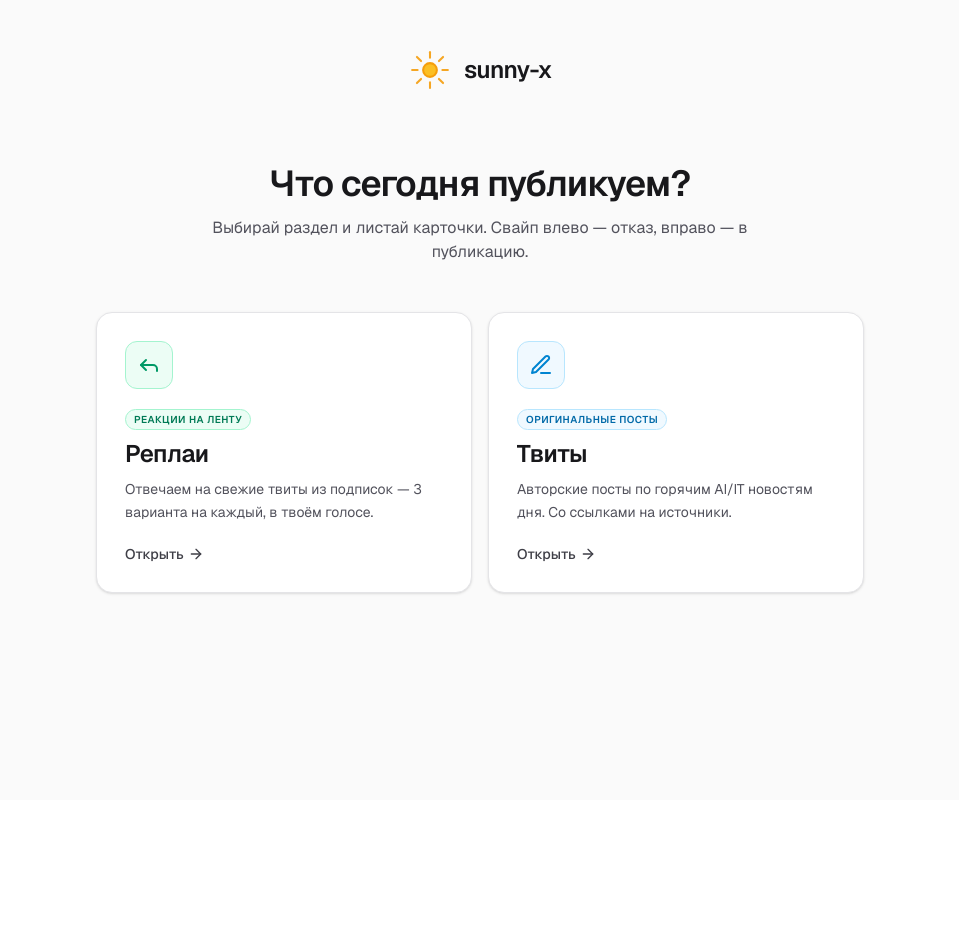
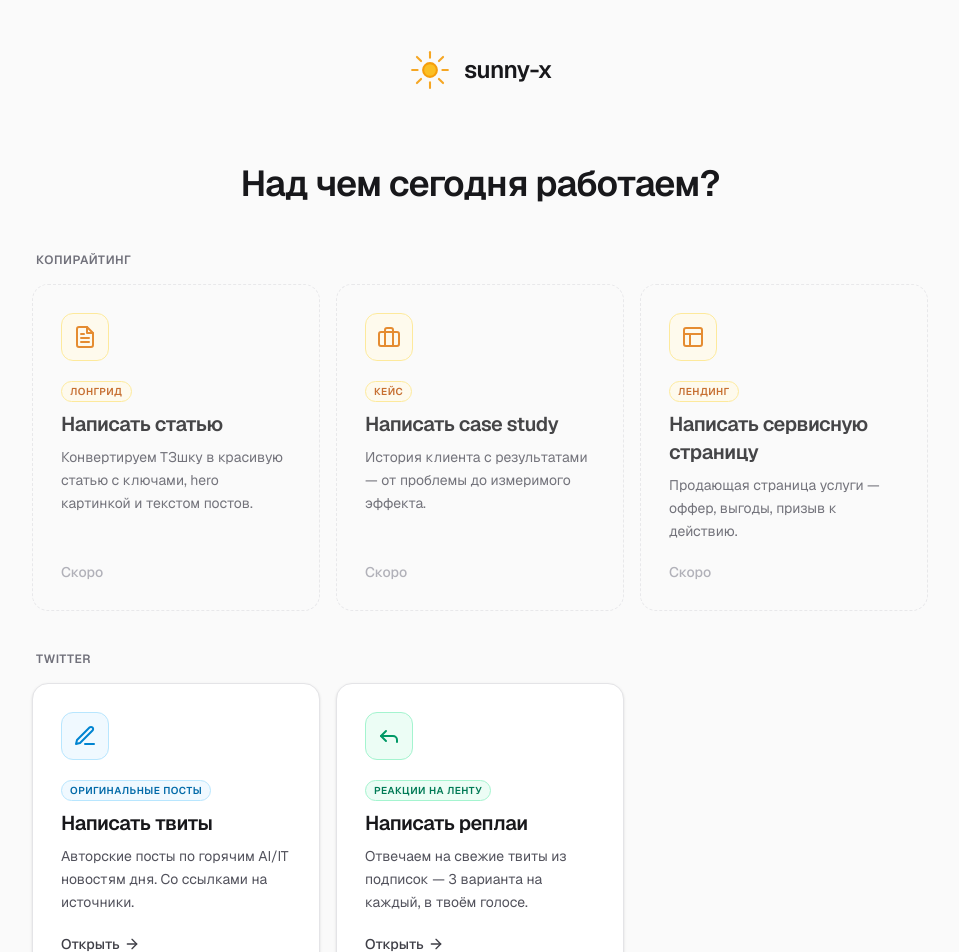
Before and after one commit to MaksimLysakou/sunny-x, a Next.js app: page / in a window 1280 px wide. Shown: the top 952 px of the page, without its empty margins (160-1119 px from the left). Before the commit the page ends 800 px from the top, so only its background shows below. Built offline with nearby package versions, Linux system fonts and the light colour scheme.

Commit message:
change home page

```diff
--- a/app/page.tsx
+++ b/app/page.tsx
@@ -8,38 +8,95 @@ export default function Home() {
     <main className="min-h-screen flex flex-col items-center justify-start gap-12 p-6 sm:p-10 bg-zinc-50 text-zinc-900">
       <Header />
 
-      <section className="w-full max-w-3xl flex flex-col items-center text-center gap-3 mt-6">
+      <section className="w-full max-w-4xl flex flex-col items-center text-center gap-3 mt-6">
         <h2 className="text-3xl sm:text-4xl font-semibold tracking-tight">
-          Что сегодня публикуем?
+          Над чем сегодня работаем?
         </h2>
-        <p className="text-sm sm:text-base text-zinc-600 max-w-xl">
-          Выбирай раздел и листай карточки. Свайп влево — отказ, вправо — в публикацию.
-        </p>
       </section>
 
-      <section className="w-full max-w-3xl grid grid-cols-1 sm:grid-cols-2 gap-4">
-        <ModeCard
+      <div className="w-full max-w-4xl flex flex-col gap-10">
+        <Group title="Копирайтинг">
+          <WorkCard
+            accent="amber"
+            eyebrow="Лонгрид"
+            title="Написать статью"
+            description="Конвертируем ТЗшку в красивую статью с ключами, hero картинкой и текстом постов."
+            icon={<ArticleIcon />}
+            comingSoon
+          />
+          <WorkCard
+            accent="amber"
+            eyebrow="Кейс"
+            title="Написать case study"
+            description="История клиента с результатами — от проблемы до измеримого эффекта."
+            icon={<CaseIcon />}
+            comingSoon
+          />
+          <WorkCard
+            accent="amber"
+            eyebrow="Лендинг"
+            title="Написать сервисную страницу"
+            description="Продающая страница услуги — оффер, выгоды, призыв к действию."
+            icon={<ServiceIcon />}
+            comingSoon
+          />
+        </Group>
+
+        <Group title="Twitter">
+          <WorkCard
+            href="/posts"
+            accent="sky"
+            eyebrow="Оригинальные посты"
+            title="Написать твиты"
+            description="Авторские посты по горячим AI/IT новостям дня. Со ссылками на источники."
+            icon={<PostIcon />}
+          />
+          <WorkCard
             href="/replies"
             accent="emerald"
             eyebrow="Реакции на ленту"
-          title="Реплаи"
+            title="Написать реплаи"
             description="Отвечаем на свежие твиты из подписок — 3 варианта на каждый, в твоём голосе."
             icon={<ReplyIcon />}
           />
-        <ModeCard
-          href="/posts"
-          accent="sky"
-          eyebrow="Оригинальные посты"
-          title="Твиты"
-          description="Авторские посты по горячим AI/IT новостям дня. Со ссылками на источники."
-          icon={<PostIcon />}
+        </Group>
+
+        <Group title="Утилиты">
+          <WorkCard
+            href="https://sunny-md.lysakou.dev/"
+            external
+            accent="violet"
+            eyebrow="Форматирование"
+            title="Отформатировать markdown"
+            description="Привести markdown в порядок — заголовки, списки, отступы."
+            icon={<MarkdownIcon />}
           />
-      </section>
+        </Group>
+      </div>
     </main>
   );
 }
 
-type Accent = "emerald" | "sky";
+function Group({
+  title,
+  children,
+}: {
+  title: string;
+  children: React.ReactNode;
+}) {
+  return (
+    <section className="flex flex-col gap-4">
+      <h3 className="text-xs uppercase tracking-wider font-semibold text-zinc-500 px-1">
+        {title}
+      </h3>
+      <div className="grid grid-cols-1 sm:grid-cols-2 lg:grid-cols-3 gap-4">
+        {children}
+      </div>
+    </section>
+  );
+}
+
+type Accent = "emerald" | "sky" | "amber" | "violet";
 
 const ACCENT: Record<
   Accent,
@@ -57,17 +114,33 @@ const ACCENT: Record<
     iconBg: "bg-sky-50 border-sky-200",
     iconText: "text-sky-600",
   },
+  amber: {
+    badge: "text-amber-700 bg-amber-50 border-amber-200",
+    ring: "hover:border-amber-300 hover:shadow-amber-100/60",
+    iconBg: "bg-amber-50 border-amber-200",
+    iconText: "text-amber-600",
+  },
+  violet: {
+    badge: "text-violet-700 bg-violet-50 border-violet-200",
+    ring: "hover:border-violet-300 hover:shadow-violet-100/60",
+    iconBg: "bg-violet-50 border-violet-200",
+    iconText: "text-violet-600",
+  },
 };
 
-function ModeCard({
+function WorkCard({
   href,
+  external,
+  comingSoon,
   accent,
   eyebrow,
   title,
   description,
   icon,
 }: {
-  href: string;
+  href?: string;
+  external?: boolean;
+  comingSoon?: boolean;
   accent: Accent;
   eyebrow: string;
   title: string;
@@ -75,11 +148,9 @@ function ModeCard({
   icon: React.ReactNode;
 }) {
   const a = ACCENT[accent];
-  return (
-    <Link
-      href={href}
-      className={`group relative flex flex-col gap-5 rounded-2xl bg-white border border-zinc-200 shadow-sm p-6 sm:p-7 transition-all hover:shadow-md ${a.ring}`}
-    >
+
+  const inner = (
+    <>
       <div
         className={`w-12 h-12 rounded-xl border flex items-center justify-center ${a.iconBg} ${a.iconText}`}
       >
@@ -91,11 +162,16 @@ function ModeCard({
         >
           {eyebrow}
         </div>
-        <h3 className="text-2xl font-semibold tracking-tight text-zinc-900">
+        <h4 className="text-xl font-semibold tracking-tight text-zinc-900">
           {title}
-        </h3>
+        </h4>
         <p className="text-sm text-zinc-600 leading-relaxed">{description}</p>
       </div>
+      {comingSoon ? (
+        <div className="flex items-center gap-1 text-sm font-medium text-zinc-400 mt-auto">
+          Скоро
+        </div>
+      ) : (
         <div className="flex items-center gap-1 text-sm font-medium text-zinc-700 mt-auto">
           Открыть
           <svg
@@ -108,10 +184,50 @@ function ModeCard({
             className="w-4 h-4 transition-transform group-hover:translate-x-0.5"
             aria-hidden="true"
           >
+            {external ? (
+              <>
+                <path d="M18 13v6a2 2 0 0 1-2 2H5a2 2 0 0 1-2-2V8a2 2 0 0 1 2-2h6" />
+                <polyline points="15 3 21 3 21 9" />
+                <line x1="10" y1="14" x2="21" y2="3" />
+              </>
+            ) : (
+              <>
                 <line x1="5" y1="12" x2="19" y2="12" />
                 <polyline points="12 5 19 12 12 19" />
+              </>
+            )}
           </svg>
         </div>
+      )}
+    </>
+  );
+
+  const base = "group relative flex flex-col gap-5 rounded-2xl border p-6 sm:p-7";
+
+  if (comingSoon) {
+    return (
+      <div
+        className={`${base} bg-zinc-50/60 border-dashed border-zinc-200 cursor-default opacity-80`}
+        aria-disabled="true"
+      >
+        {inner}
+      </div>
+    );
+  }
+
+  const cls = `${base} bg-white border-zinc-200 shadow-sm transition-all hover:shadow-md ${a.ring}`;
+
+  if (external) {
+    return (
+      <a href={href} target="_blank" rel="noopener noreferrer" className={cls}>
+        {inner}
+      </a>
+    );
+  }
+
+  return (
+    <Link href={href ?? "#"} className={cls}>
+      {inner}
     </Link>
   );
 }
@@ -151,3 +267,81 @@ function PostIcon() {
     </svg>
   );
 }
+
+function ArticleIcon() {
+  return (
+    <svg
+      viewBox="0 0 24 24"
+      fill="none"
+      stroke="currentColor"
+      strokeWidth="2"
+      strokeLinecap="round"
+      strokeLinejoin="round"
+      className="w-6 h-6"
+      aria-hidden="true"
+    >
+      <path d="M14 2H6a2 2 0 0 0-2 2v16a2 2 0 0 0 2 2h12a2 2 0 0 0 2-2V8z" />
+      <polyline points="14 2 14 8 20 8" />
+      <line x1="8" y1="13" x2="16" y2="13" />
+      <line x1="8" y1="17" x2="16" y2="17" />
+      <line x1="8" y1="9" x2="11" y2="9" />
+    </svg>
+  );
+}
+
+function CaseIcon() {
+  return (
+    <svg
+      viewBox="0 0 24 24"
+      fill="none"
+      stroke="currentColor"
+      strokeWidth="2"
+      strokeLinecap="round"
+      strokeLinejoin="round"
+      className="w-6 h-6"
+      aria-hidden="true"
+    >
+      <rect x="2" y="7" width="20" height="14" rx="2" ry="2" />
+      <path d="M16 21V5a2 2 0 0 0-2-2h-4a2 2 0 0 0-2 2v16" />
+    </svg>
+  );
+}
+
+function ServiceIcon() {
+  return (
+    <svg
+      viewBox="0 0 24 24"
+      fill="none"
+      stroke="currentColor"
+      strokeWidth="2"
+      strokeLinecap="round"
+      strokeLinejoin="round"
+      className="w-6 h-6"
+      aria-hidden="true"
+    >
+      <rect x="3" y="3" width="18" height="18" rx="2" ry="2" />
+      <line x1="3" y1="9" x2="21" y2="9" />
+      <line x1="9" y1="21" x2="9" y2="9" />
+    </svg>
+  );
+}
+
+function MarkdownIcon() {
+  return (
+    <svg
+      viewBox="0 0 24 24"
+      fill="none"
+      stroke="currentColor"
+      strokeWidth="2"
+      strokeLinecap="round"
+      strokeLinejoin="round"
+      className="w-6 h-6"
+      aria-hidden="true"
+    >
+      <rect x="3" y="5" width="18" height="14" rx="2" ry="2" />
+      <path d="M7 15v-6l2.5 3L12 9v6" />
+      <path d="M17 9v6" />
+      <path d="m14.5 12.5 2.5 2.5 2.5-2.5" />
+    </svg>
+  );
+}
```
Lines whose indentation alone changed are shown as unchanged.
